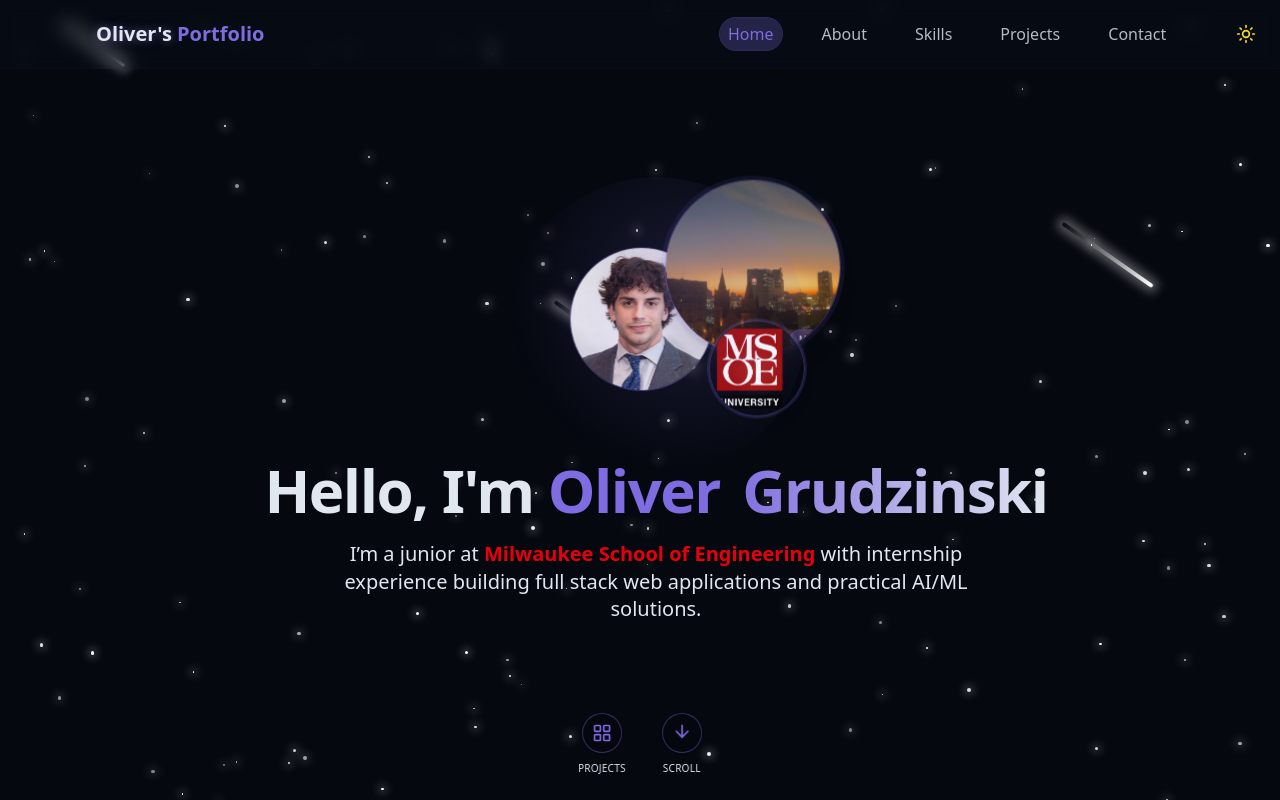
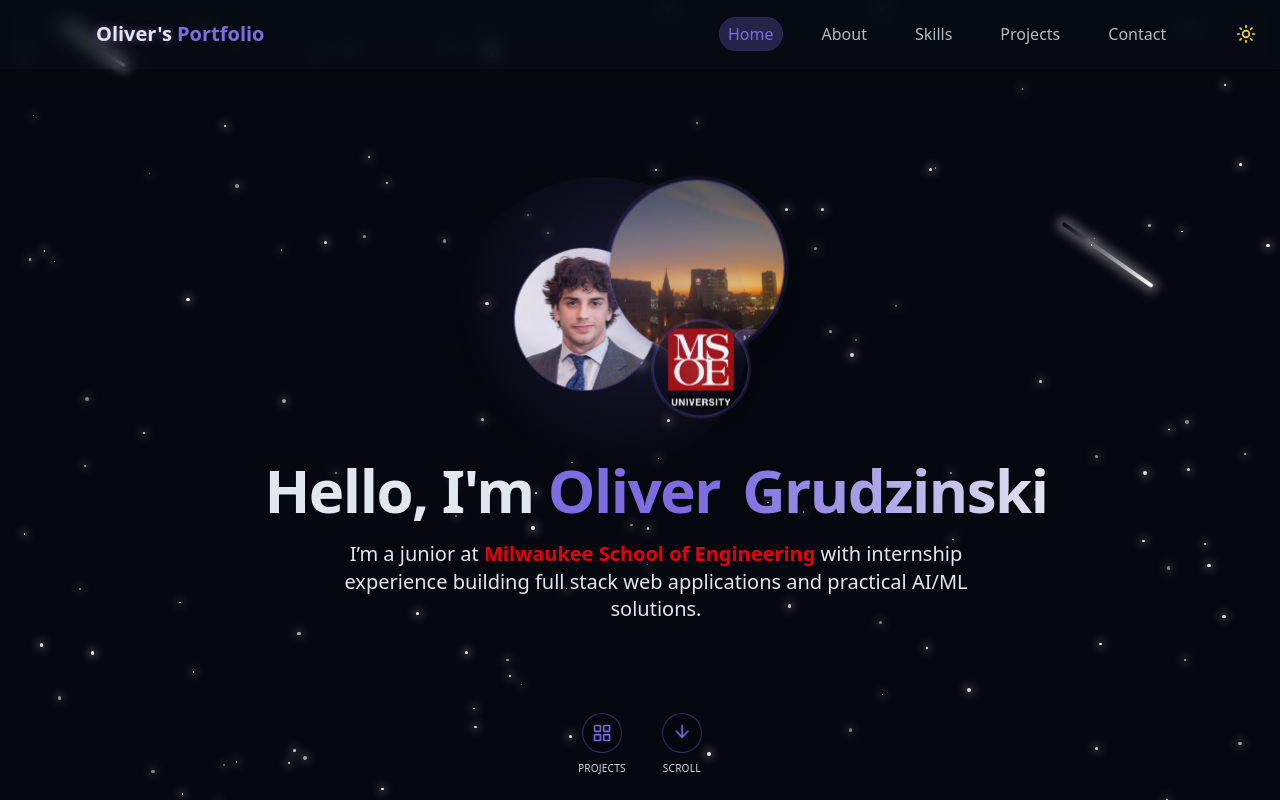
Before and after one commit to grudzinskio/Personal_Website, a React (Vite) app: page / in a window 1280 px wide. Shown: the top 800 px of the page. Built offline with nearby package versions, Linux system fonts and the light colour scheme.

Commit message:
centered msoe logo and bubbles

```diff
--- a/src/components/HeroSection.jsx
+++ b/src/components/HeroSection.jsx
@@ -12,7 +12,8 @@ export const HeroSection = () => {
             <div className="container max-w-5xl mx-auto text-center z-10">
                 {/* Bubble image cluster */}
                 <div className="relative mb-1 md:mb-2 opacity-0 animate-fade-in-delay-1">
-                    <div className="relative w-[300px] h-[300px] mx-auto">
+                    {/* Shifted further left */}
+                    <div className="relative w-[300px] h-[300px] mx-auto -translate-x-10 md:-translate-x-14">
                         {/* Bubble 1 - Portrait */}
                         <div
                             className="group absolute top-1/2 left-1/2 -translate-x-[60%] -translate-y-[55%] w-36 h-36 rounded-full overflow-hidden shadow-lg border border-primary/40 backdrop-blur-sm"
```
Also changed, not shown: src/assets/MSOE_logo.png.
